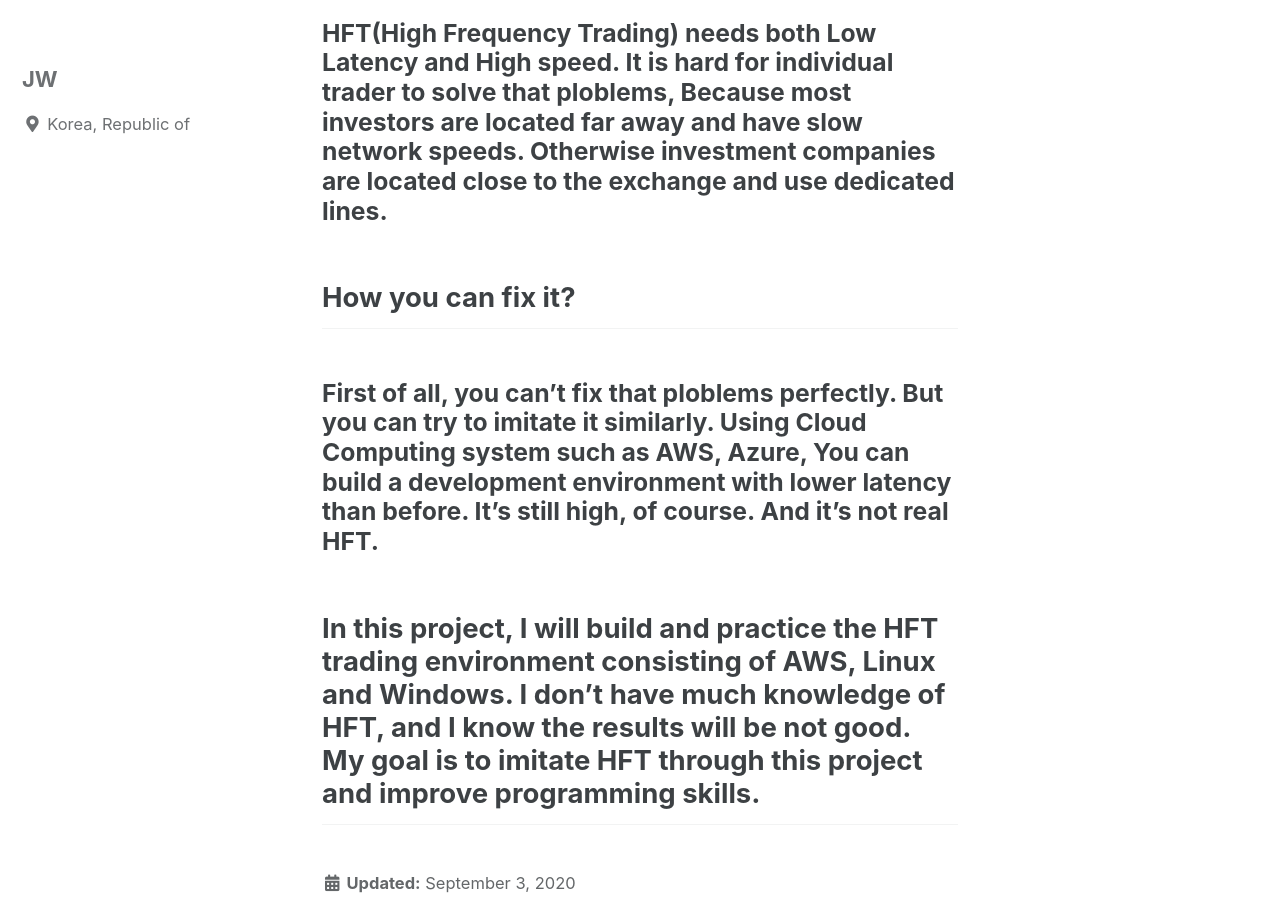
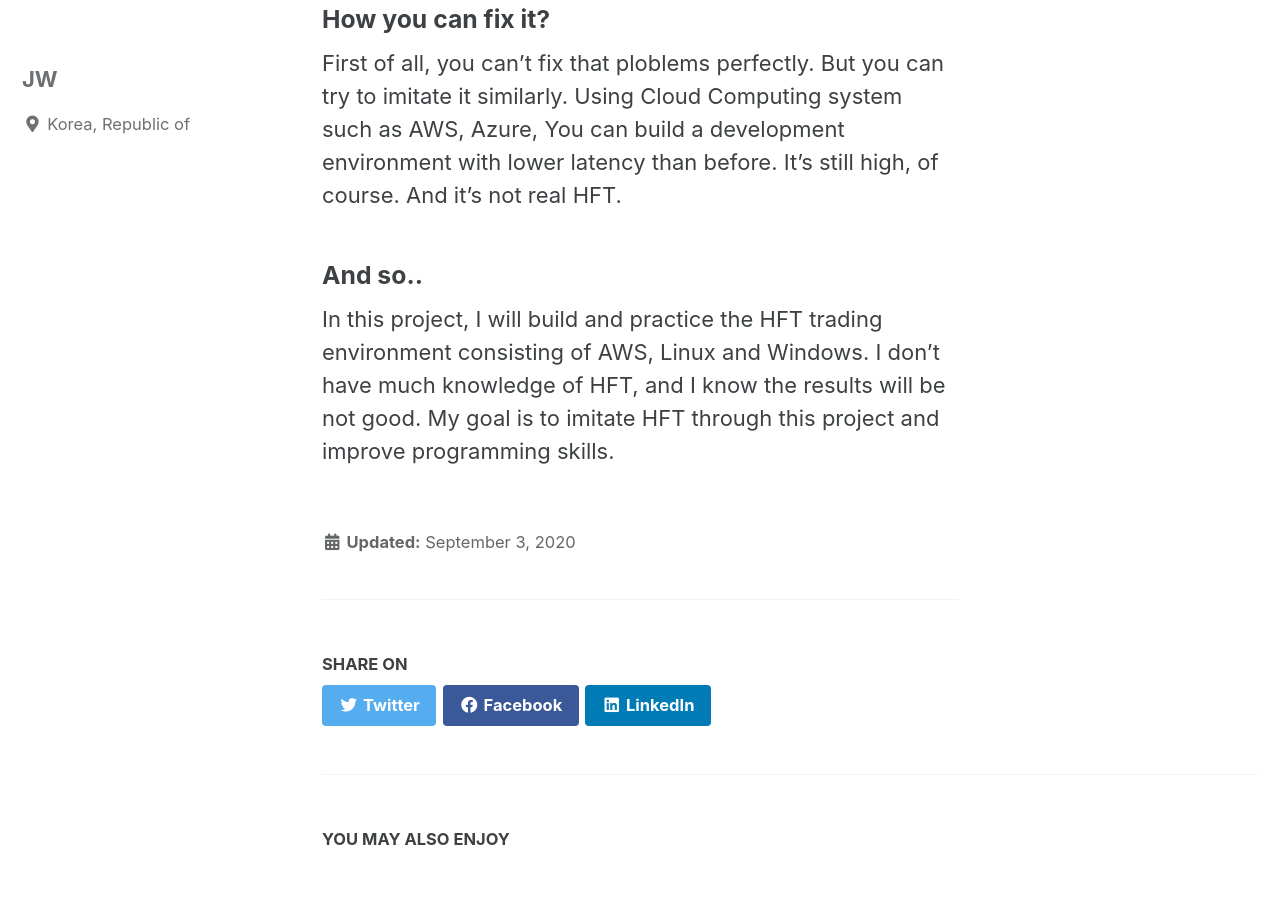
Before and after one commit to jwengr/jwenger.github.io, a Jekyll site: the page built from _posts/2020-09-03-attempt-to-individual-hft-in-krx-1.md, in a window 1280 px wide and 900 px high, scrolled down 1084 px. Built offline with Jekyll 4.4.1, drawn with Linux system fonts in a browser that asks for light colours; cached includes are drawn as plain includes.

Commit message:
Update 2020-09-03-attempt-to-individual-hft-in-krx-1.md

```diff
--- a/_posts/2020-09-03-attempt-to-individual-hft-in-krx-1.md
+++ b/_posts/2020-09-03-attempt-to-individual-hft-in-krx-1.md
@@ -1,18 +1,18 @@
 ---
 published: true
 ---
-### There have been some attempts to make individual HFT(High Freqency Trading) in the KRX(Korea Exchange). However, It is common to say that it is impossible due to high fees, low accessibility and latency. Therefore, It is thought that only few companies can solve these problems are doing business.
+There have been some attempts to make individual HFT(High Freqency Trading) in the KRX(Korea Exchange). However, It is common to say that it is impossible due to high fees, low accessibility and latency. Therefore, It is thought that only few companies can solve these problems are doing business.
 
+To explain the problems further,
 
-## To explain the problems further,
+### 1. low accessibility and high fees
+Because the Korea Exchange grants trading authority only to certain big companies, Individual Trader must ust that companies's API to trade. And also, Those APIs are designed based on Windows OS. In general, HFT is based on Linux development enviroment. This makes individual HFT harder. And Individual Trader have to pay higer fees than companies.
 
-## 1. low accessibility and high fees
-### Because the Korea Exchange grants trading authority only to certain big companies, Individual Trader must ust that companies's API to trade. And also, Those APIs are designed based on Windows OS. In general, HFT is based on Linux development enviroment. This makes individual HFT harder. And Individual Trader have to pay higer fees than companies.
+### 2. High Latency, Low Speed
+HFT(High Frequency Trading) needs both Low Latency and High speed. It is hard for individual trader to solve that ploblems, Because most investors are located far away and have slow network speeds. Otherwise investment companies are located close to the exchange and use dedicated lines.
 
-## 2. High Latency, Low Speed
-### HFT(High Frequency Trading) needs both Low Latency and High speed. It is hard for individual trader to solve that ploblems, Because most investors are located far away and have slow network speeds. Otherwise investment companies are located close to the exchange and use dedicated lines.
+### How you can fix it?
+First of all, you can't fix that ploblems perfectly. But you can try to imitate it similarly. Using Cloud Computing system such as AWS, Azure, You can build a development environment with lower latency than before. It's still high, of course. And it's not real HFT.
 
-## How you can fix it?
-### First of all, you can't fix that ploblems perfectly. But you can try to imitate it similarly. Using Cloud Computing system such as AWS, Azure, You can build a development environment with lower latency than before. It's still high, of course. And it's not real HFT.
-
-## In this project, I will build and practice the HFT trading environment consisting of AWS, Linux and Windows. I don't have much knowledge of HFT, and I know the results will be not good. My goal is to imitate HFT through this project and improve programming skills.
+### And so..
+In this project, I will build and practice the HFT trading environment consisting of AWS, Linux and Windows. I don't have much knowledge of HFT, and I know the results will be not good. My goal is to imitate HFT through this project and improve programming skills.
```
